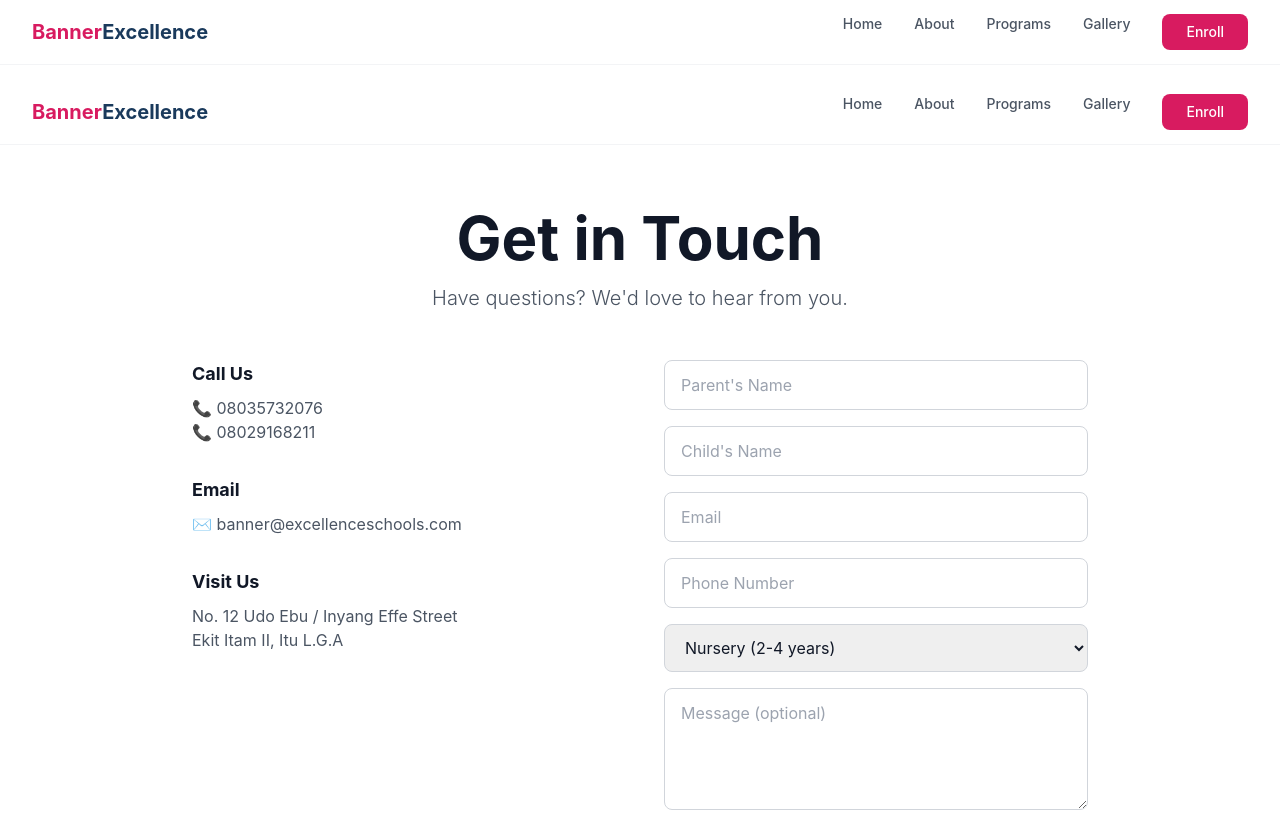
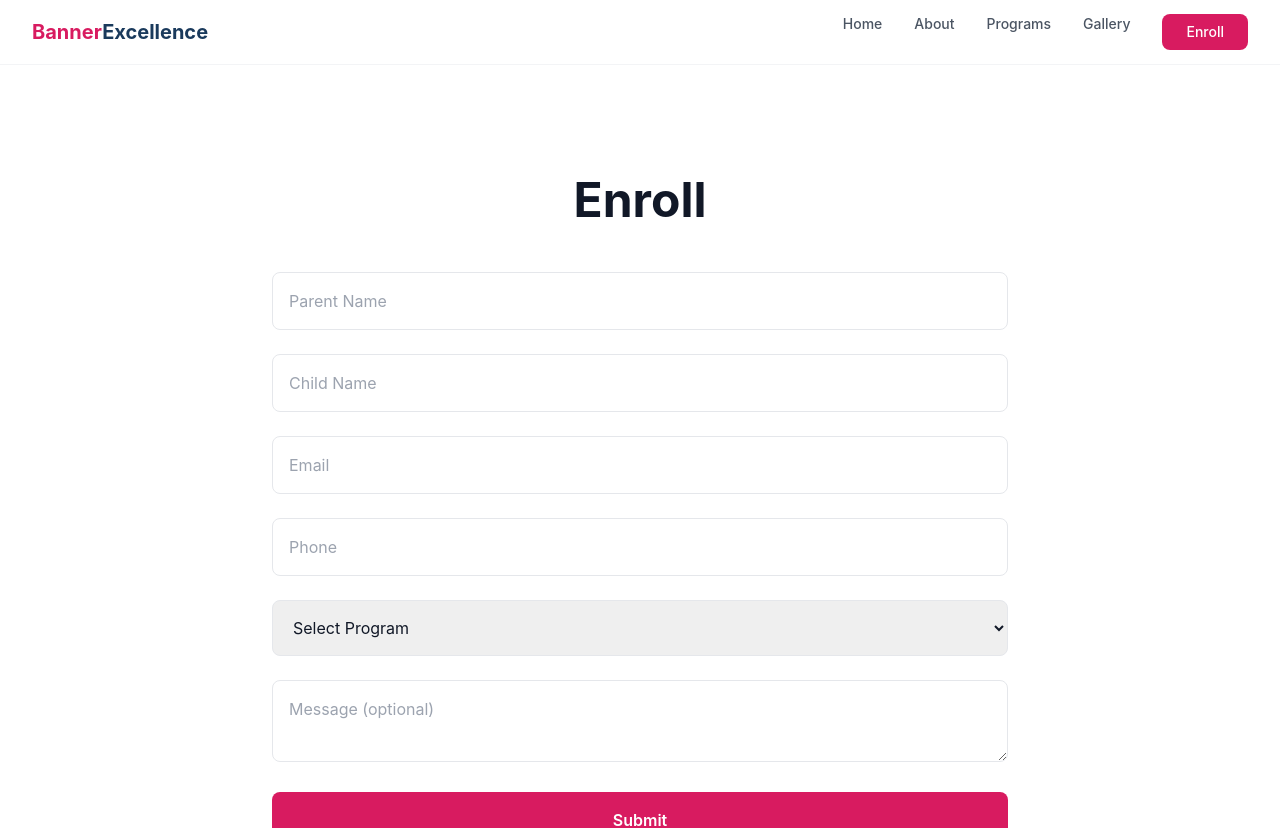
Before and after one commit to Josh-Fynly/school-website, a Next.js app: page /contact in a window 1280 px wide. Shown: the top 828 px of the page. Built offline with nearby package versions, Linux system fonts and the light colour scheme.

Commit message:
Update page.tsx

```diff
--- a/app/contact/page.tsx
+++ b/app/contact/page.tsx
@@ -1,185 +1,75 @@
 "use client";
 
-import Navbar from "@/components/Navbar";
-import Footer from "@/components/Footer";
 import { useState } from "react";
 
 export default function Contact() {
-  const [formData, setFormData] = useState({
-    parentName: "",
-    childName: "",
+  const [form, setForm] = useState({
+    parent: "",
+    child: "",
     email: "",
     phone: "",
-    program: "nursery",
+    program: "",
     message: "",
   });
 
-  const [isSubmitting, setIsSubmitting] = useState(false);
-  const [submitMessage, setSubmitMessage] = useState("");
-
-  const handleChange = (
-    e: React.ChangeEvent<HTMLInputElement | HTMLTextAreaElement | HTMLSelectElement>
-  ) => {
-    setFormData({
-      ...formData,
-      [e.target.name]: e.target.value,
-    });
-  };
-
-  const handleSubmit = async (e: React.FormEvent) => {
+  const handleSubmit = (e: React.FormEvent) => {
     e.preventDefault();
-    setIsSubmitting(true);
-
-    try {
-      // Validate form
-      if (!formData.parentName || !formData.childName || !formData.email || !formData.phone) {
-        setSubmitMessage("Please fill in all required fields.");
-        setIsSubmitting(false);
-        return;
-      }
-
-      // Log form data (for now, in production connect to backend)
-      console.log("Form submitted:", formData);
-
-      setSubmitMessage("Thank you! We'll contact you soon.");
-      setFormData({
-        parentName: "",
-        childName: "",
-        email: "",
-        phone: "",
-        program: "nursery",
-        message: "",
-      });
-    } catch (error) {
-      console.error("Form submission error:", error);
-      setSubmitMessage("An error occurred. Please try again.");
-    } finally {
-      setIsSubmitting(false);
-      setTimeout(() => setSubmitMessage(""), 5000);
-    }
+    console.log(form);
+    alert("Form submitted!");
   };
 
   return (
-    <>
-      <Navbar />
+    <section className="py-24 px-4 max-w-3xl mx-auto">
+      <h1 className="text-5xl font-bold text-center mb-12">
+        Enroll
+      </h1>
 
-      <section className="pt-32 pb-20 px-4">
-        <div className="max-w-4xl mx-auto">
-          <h1 className="text-6xl font-bold mb-4 text-center">Get in Touch</h1>
-          <p className="text-center text-gray-600 text-xl mb-12 font-light">
-            Have questions? We'd love to hear from you.
-          </p>
-
-          <div className="grid grid-cols-1 md:grid-cols-2 gap-12">
-            {/* Contact Info */}
-            <div className="space-y-8">
-              <div>
-                <h3 className="font-bold text-lg mb-2">Call Us</h3>
-                <p className="text-gray-600">
-                  📞 08035732076
-                  <br />
-                  📞 08029168211
-                </p>
-              </div>
-
-              <div>
-                <h3 className="font-bold text-lg mb-2">Email</h3>
-                <p className="text-gray-600">
-                  ✉️ banner@excellenceschools.com
-                </p>
-              </div>
-
-              <div>
-                <h3 className="font-bold text-lg mb-2">Visit Us</h3>
-                <p className="text-gray-600">
-                  No. 12 Udo Ebu / Inyang Effe Street
-                  <br />
-                  Ekit Itam II, Itu L.G.A
-                </p>
-              </div>
-            </div>
-
-            {/* Enrollment Form */}
-            <form onSubmit={handleSubmit} className="space-y-4">
-              {submitMessage && (
-                <div className={`p-4 rounded-lg ${submitMessage.includes("error") || submitMessage.includes("required") ? "bg-red-100 text-red-700" : "bg-green-100 text-green-700"}`}>
-                  {submitMessage}
-                </div>
-              )}
-
+      <form onSubmit={handleSubmit} className="space-y-6">
+        {[
+          ["Parent Name", "parent"],
+          ["Child Name", "child"],
+          ["Email", "email"],
+          ["Phone", "phone"],
+        ].map(([label, key]) => (
           <input
-                type="text"
-                name="parentName"
-                placeholder="Parent's Name"
-                value={formData.parentName}
-                onChange={handleChange}
-                className="w-full px-4 py-3 border border-gray-300 rounded-lg focus:outline-none focus:border-[#D81B60] transition"
-                required
+            key={key}
+            placeholder={label}
+            className="w-full border p-4 rounded-lg"
+            onChange={(e) =>
+              setForm({ ...form, [key]: e.target.value })
+            }
           />
-
-              <input
-                type="text"
-                name="childName"
-                placeholder="Child's Name"
-                value={formData.childName}
-                onChange={handleChange}
-                className="w-full px-4 py-3 border border-gray-300 rounded-lg focus:outline-none focus:border-[#D81B60] transition"
-                required
-              />
-
-              <input
-                type="email"
-                name="email"
-                placeholder="Email"
-                value={formData.email}
-                onChange={handleChange}
-                className="w-full px-4 py-3 border border-gray-300 rounded-lg focus:outline-none focus:border-[#D81B60] transition"
-                required
-              />
-
-              <input
-                type="tel"
-                name="phone"
-                placeholder="Phone Number"
-                value={formData.phone}
-                onChange={handleChange}
-                className="w-full px-4 py-3 border border-gray-300 rounded-lg focus:outline-none focus:border-[#D81B60] transition"
-                required
-              />
+        ))}
 
         <select
-                name="program"
-                value={formData.program}
-                onChange={handleChange}
-                className="w-full px-4 py-3 border border-gray-300 rounded-lg focus:outline-none focus:border-[#D81B60] transition"
+          className="w-full border p-4 rounded-lg"
+          onChange={(e) =>
+            setForm({ ...form, program: e.target.value })
+          }
         >
-                <option value="creche">Crèche (0-2 years)</option>
-                <option value="nursery">Nursery (2-4 years)</option>
-                <option value="primary">Primary (4-12 years)</option>
+          <option>Select Program</option>
+          <option>Crèche</option>
+          <option>Nursery</option>
+          <option>Primary</option>
         </select>
 
         <textarea
-                name="message"
           placeholder="Message (optional)"
-                value={formData.message}
-                onChange={handleChange}
-                rows={4}
-                className="w-full px-4 py-3 border border-gray-300 rounded-lg focus:outline-none focus:border-[#D81B60] transition"
+          className="w-full border p-4 rounded-lg"
+          onChange={(e) =>
+            setForm({ ...form, message: e.target.value })
+          }
         />
 
-              <button
-                type="submit"
-                disabled={isSubmitting}
-                className="w-full bg-[#D81B60] text-white py-3 rounded-lg font-semibold hover:bg-[#1a3a5c] transition disabled:opacity-50 disabled:cursor-not-allowed"
-              >
-                {isSubmitting ? "Sending..." : "Send Inquiry"}
+        <button className="w-full bg-[#D81B60] text-white py-4 rounded-lg font-semibold">
+          Submit
         </button>
       </form>
-          </div>
+
+      <div className="mt-12 text-gray-600 text-center">
+        <p>08035732076 | 08029168211</p>
+        <p>banner@excellenceschools.com</p>
       </div>
     </section>
-
-      <Footer />
-    </>
   );
 }
```
Lines whose indentation alone changed are shown as unchanged.
